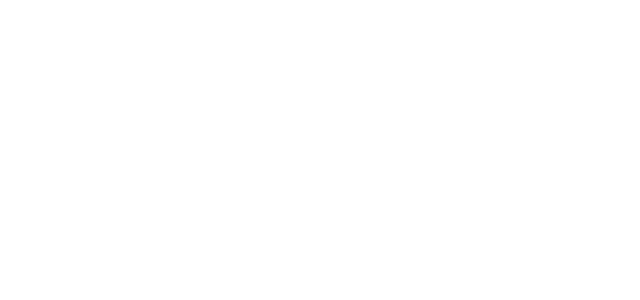
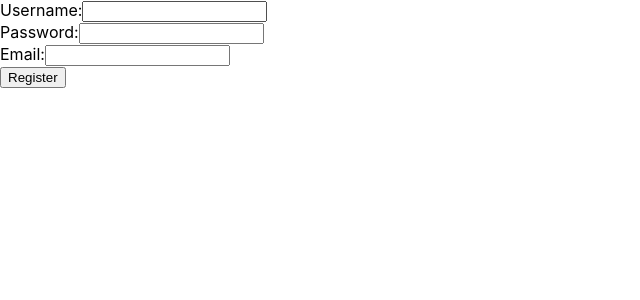
Before and after one commit to LeaScetbon/fullstack_finalproject, a React (Create React App) app: page /register in a window 1280 px wide. Before the commit this address had no page. Shown: the top 300 px of the page, without its empty margins (0-640 px from the left). Built offline with nearby package versions, Linux system fonts and the light colour scheme.

Commit message:
register

```diff
--- a/src/App.js
+++ b/src/App.js
@@ -3,6 +3,7 @@ import './App.css';
 import React from 'react';
 import { BrowserRouter, Routes, Route } from "react-router-dom";
 import Login from './pages/Login';
+import Register from './pages/register';
 import './App.css';
 
 function App() {
@@ -11,6 +12,7 @@ function App() {
     <Routes className='navbar'>
     <Route path="/" element={<Login />} />
     <Route path="/login" element={<Login />} />
+    <Route path="/register" element={<Register />} />
     </Routes>
   </BrowserRouter>
   );
--- /dev/null
+++ b/src/pages/register.js
@@ -0,0 +1,66 @@
+import React, { useState,createContext } from 'react';
+import {  useNavigate } from "react-router-dom";
+
+
+function Register() {
+  const [username, setUsername] = useState('');
+  const [userpassword, setUserPassword] = useState('');
+  const [email, setEmail] = useState('');
+
+
+  const navigate = useNavigate();
+
+  const handleRegister = async (e) => {
+    e.preventDefault();
+
+    try {
+      const response = await fetch('http://localhost:300/register', {
+        method: 'POST',
+        headers: {
+          'Content-Type': 'application/json',
+        },
+        body: JSON.stringify({ username,email, userpassword  }),
+      });
+
+      if (response.ok) {
+        alert('Registration successful! Please login with your new account.');
+        // Clear the input fields after successful registration
+        setUsername('');
+        setUserPassword('');
+        setEmail('');
+        navigate("/login")
+
+      } else {
+        const data = await response.json();
+        alert(data.error);
+      }
+    } catch (error) {
+      console.error('Error during registration:', error);
+      alert('An error occurred during registration');
+    }
+  };
+
+  return (
+    <form onSubmit={handleRegister} className='register'>
+      <label>
+        Username:
+        <input type="text" value={username} onChange={(e) => setUsername(e.target.value)} />
+      </label>
+      <br />
+      <label>
+        Password:
+        <input type="password" value={userpassword} onChange={(e) => setUserPassword(e.target.value)} />
+      </label>
+      <br />
+      <label>
+        Email:
+        <input type="email" value={email} onChange={(e) => setEmail(e.target.value)} />
+      </label>
+      <br />
+      <button type="submit">Register</button>
+    </form>
+  );
+}
+
+
+export default Register;
```
Also changed, not shown: src/server.js (+21 -0 lines).
